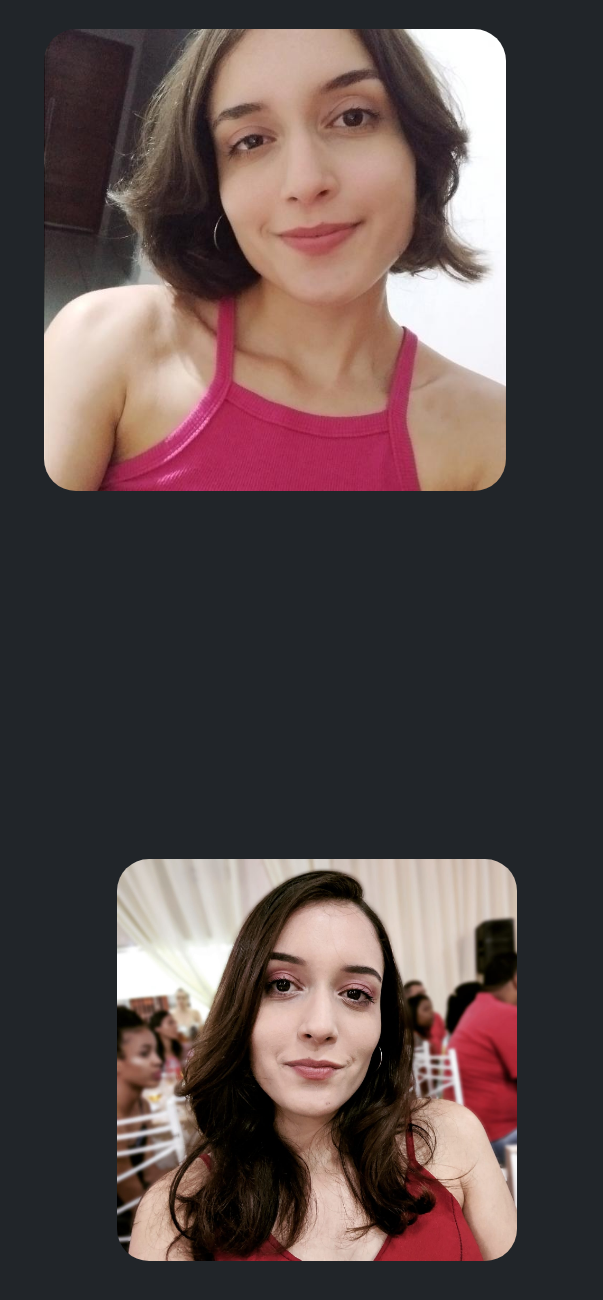
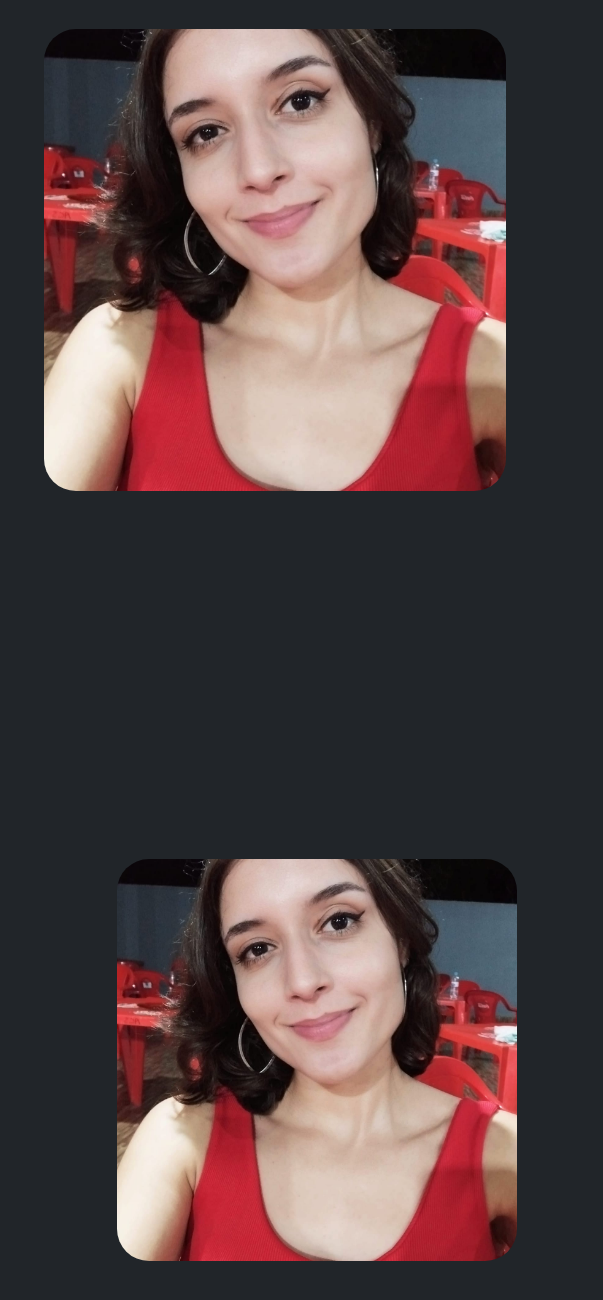
Before and after one commit to mdlgl/marianalglopes, a plain HTML site: page index.html in a window 1280 px wide. Shown: the part 140-1440 px from the top of the page, 44-647 px from the left. Drawn offline with nearby package versions, Linux system fonts and the light colour scheme.

Commit message:
Mudança de foto

```diff
--- a/index.html
+++ b/index.html
@@ -62,7 +62,7 @@
                     <a href="https://www.instagram.com/marianadlgl"><i class='bx bxl-instagram-alt'></i></a>
                     <a href="https://wa.me/67992613514/"><i class='bx bxl-whatsapp'></i></a>
                 </div>
-                <img src="/img/mariana.jpg"
+                <img src="/img/foto.jpg"
                     class="w-75 rounded-5">
             </div>
 
@@ -89,7 +89,7 @@
     <section class="container w-100 sessao d-flex justify-content-center align-items-center" id="sobre">
         <article class="row w-100">
             <div class="col-lg-6 d-flex justify-content-center">
-                <img src="/img/mariana2.jpeg"
+                <img src="/img/foto.jpg"
                     class="w-75 rounded-5">
             </div>
 
```
Also changed, not shown: img/foto.jpg (added), img/mariana.jpg (deleted), img/mariana2.jpeg (deleted).
